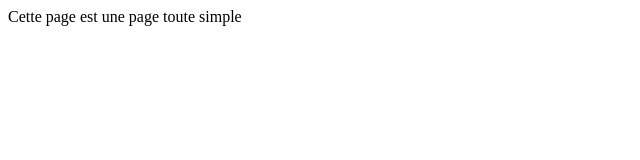
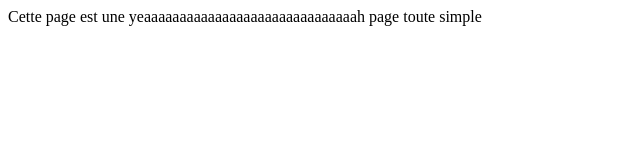
Before and after one commit to yous1235/Openshiftsite, a plain HTML site: page test.html in a window 1280 px wide. Shown: the whole page, without its empty margins (0-640 px from the left). Drawn offline with Linux system fonts and the light colour scheme.

Commit message:
Update test.html

```diff
--- a/test.html
+++ b/test.html
@@ -4,7 +4,7 @@
     <title>Coucou</title>
   </head>
   <body>
-  Cette page est une
+  Cette page est une yeaaaaaaaaaaaaaaaaaaaaaaaaaaaaaah
   page toute simple
   </body>
 </html>
```
